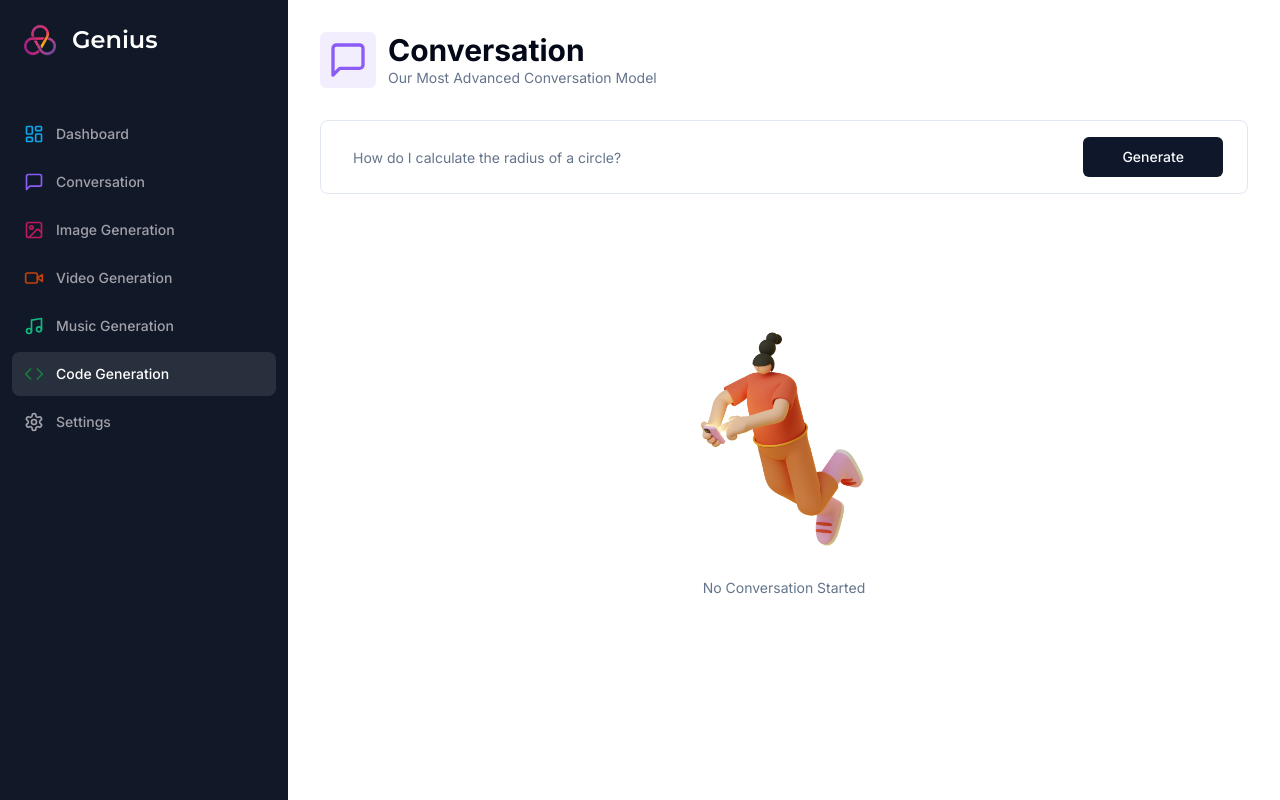
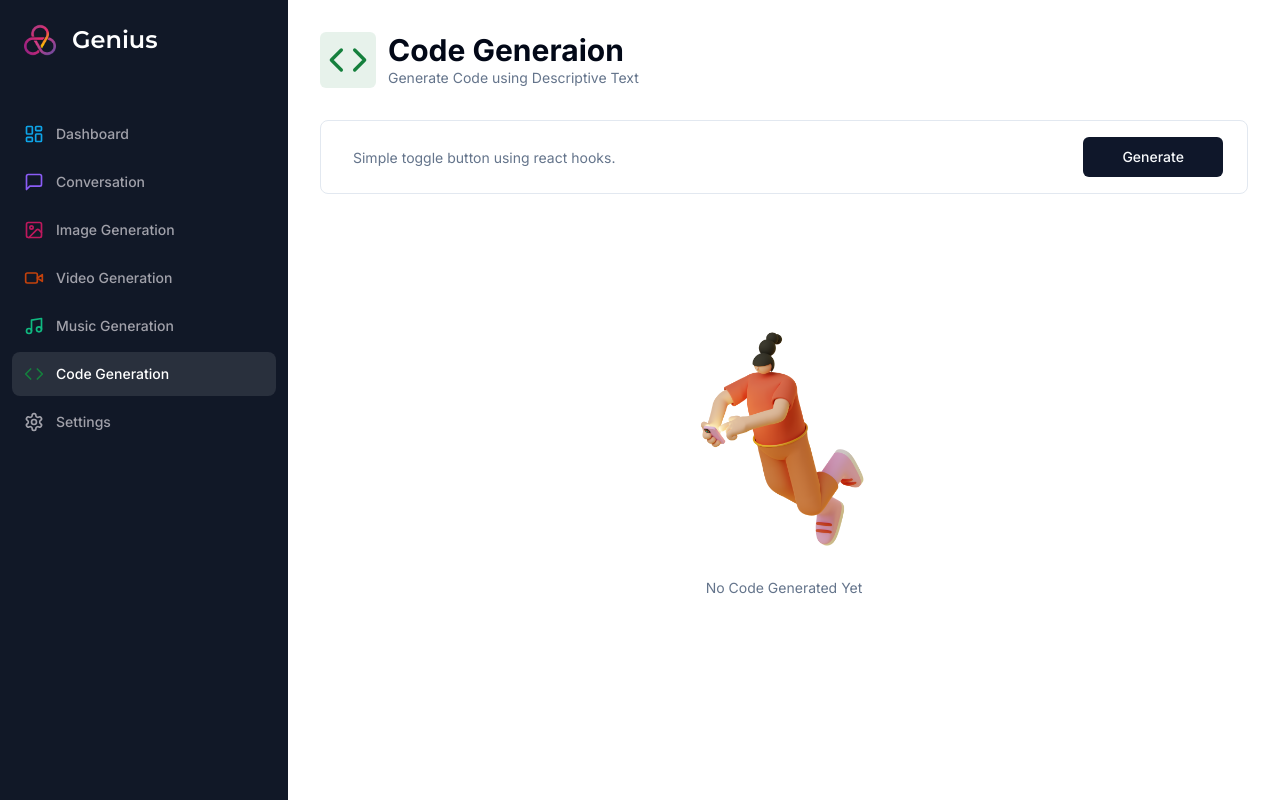
Before and after one commit to Topstar1995/AI-Saas, a Next.js app: page /code in a window 1280 px wide. Built offline with nearby package versions, Linux system fonts and the light colour scheme.

Commit message:
added api route for POST /api/code

```diff
--- a/app/(dashboard)/(routes)/code/page.tsx
+++ b/app/(dashboard)/(routes)/code/page.tsx
@@ -1,7 +1,7 @@
 "use client";
 
 import React, { useState } from "react";
-import { MessageSquare } from "lucide-react";
+import { Code } from "lucide-react";
 import { useForm } from "react-hook-form";
 import * as z from "zod";
 import { zodResolver } from "@hookform/resolvers/zod";
@@ -21,7 +21,7 @@
 import { formSchema } from "./constants";
 import { cn } from "@/lib/utils";
 
-export default function ConversationPage() {
+export default function CodePage() {
   const router = useRouter();
   const [messages, setMessages] = useState<ChatCompletionRequestMessage[]>([]);
 
@@ -42,7 +42,7 @@
       };
       const newMessages = [...messages, userMessage];
 
-      const response = await axios.post("/api/conversation", {
+      const response = await axios.post("/api/code", {
         messages: newMessages
       });
 
@@ -60,11 +60,11 @@
   return (
     <div>
       <Heading
-        title="Conversation"
-        description="Our Most Advanced Conversation Model"
-        icon={MessageSquare}
-        iconColor="text-violet-500"
-        bgColor="bg-violet-500/10"
+        title="Code Generaion"
+        description="Generate Code using Descriptive Text"
+        icon={Code}
+        iconColor="text-green-700"
+        bgColor="bg-green-700/10"
       />
       <div className="px-4 lg:px-8">
         <div>
@@ -80,7 +80,7 @@
                     <FormControl className="m-0 p-0">
                       <Input
                         disabled={isLoading}
-                        placeholder="How do I calculate the radius of a circle?"
+                        placeholder="Simple toggle button using react hooks."
                         className="pl-2 border-0 outline-none focus-visible:ring-0 focus-visible: ring-transparent"
                         {...field}
                       />
@@ -104,7 +104,7 @@
             </div>
           )}
           {messages.length === 0 && !isLoading && (
-            <Empty label="No Conversation Started" />
+            <Empty label="No Code Generated Yet" />
           )}
           <div className="flex flex-col-reverse gap-y-4">
             {messages.map((message) => (
--- /dev/null
+++ b/app/api/code/route.ts
@@ -0,0 +1,41 @@
+import { auth } from "@clerk/nextjs";
+import { NextResponse } from "next/server";
+import { Configuration, OpenAIApi, ChatCompletionRequestMessage } from "openai";
+
+const configuration = new Configuration({
+  apiKey: process.env.OPENAI_API_KEY
+});
+
+const openai = new OpenAIApi(configuration);
+
+const insructionMessage: ChatCompletionRequestMessage = {
+  role: "system",
+  content:
+    "You are a code generator. You must answer only in markdown code snippet. Use code comments for explanations."
+};
+
+export async function POST(req: Request) {
+  try {
+    const { userId } = auth();
+    const body = await req.json();
+    const { messages } = body;
+
+    if (!userId) return new NextResponse("UnAuthorized", { status: 401 });
+
+    if (!configuration.apiKey)
+      return new NextResponse("OpenAI API Key Not Configured", { status: 500 });
+
+    if (!messages)
+      return new NextResponse("Messages Are Required", { status: 400 });
+
+    const response = await openai.createChatCompletion({
+      model: "gpt-3.5-turbo",
+      messages: [insructionMessage, ...messages]
+    });
+
+    return NextResponse.json(response.data.choices[0].message);
+  } catch (error) {
+    console.error("[CODE_ERROR]", error);
+    return new NextResponse("Internal Error", { status: 500 });
+  }
+}
```
